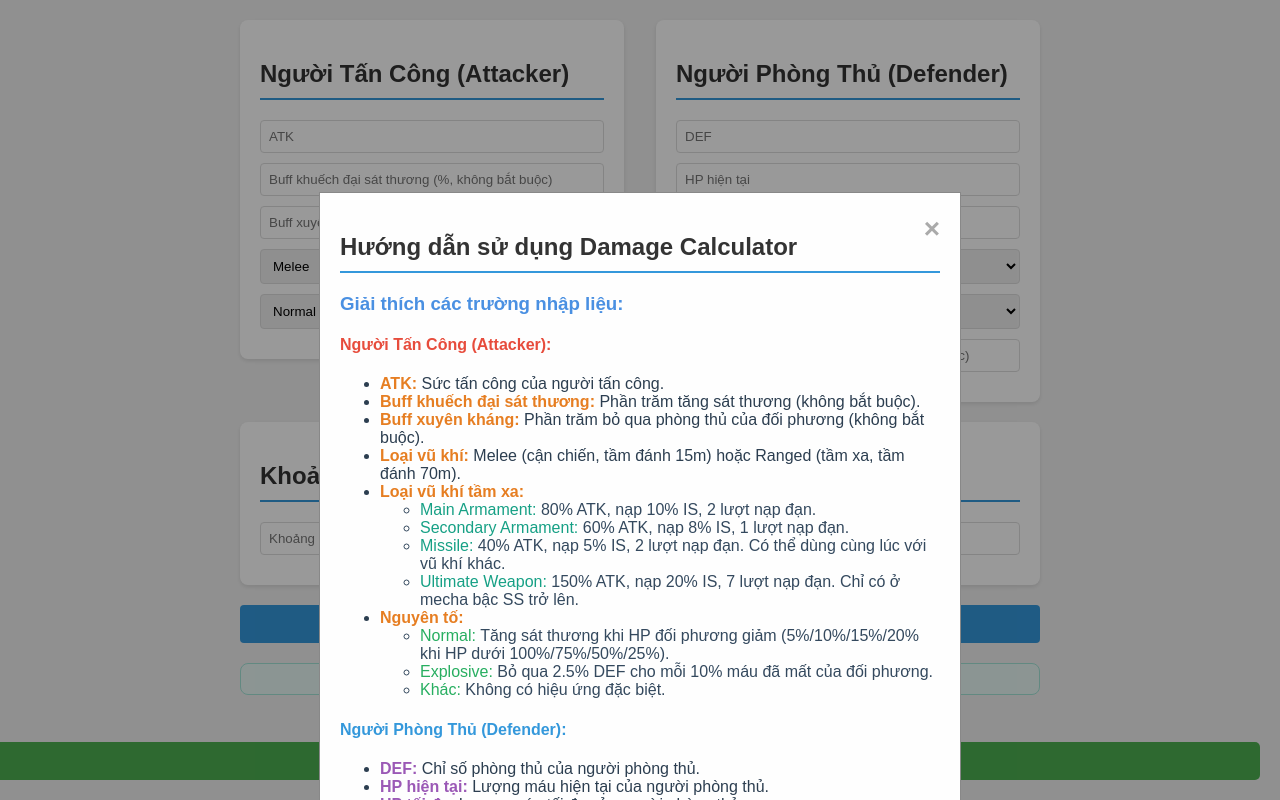
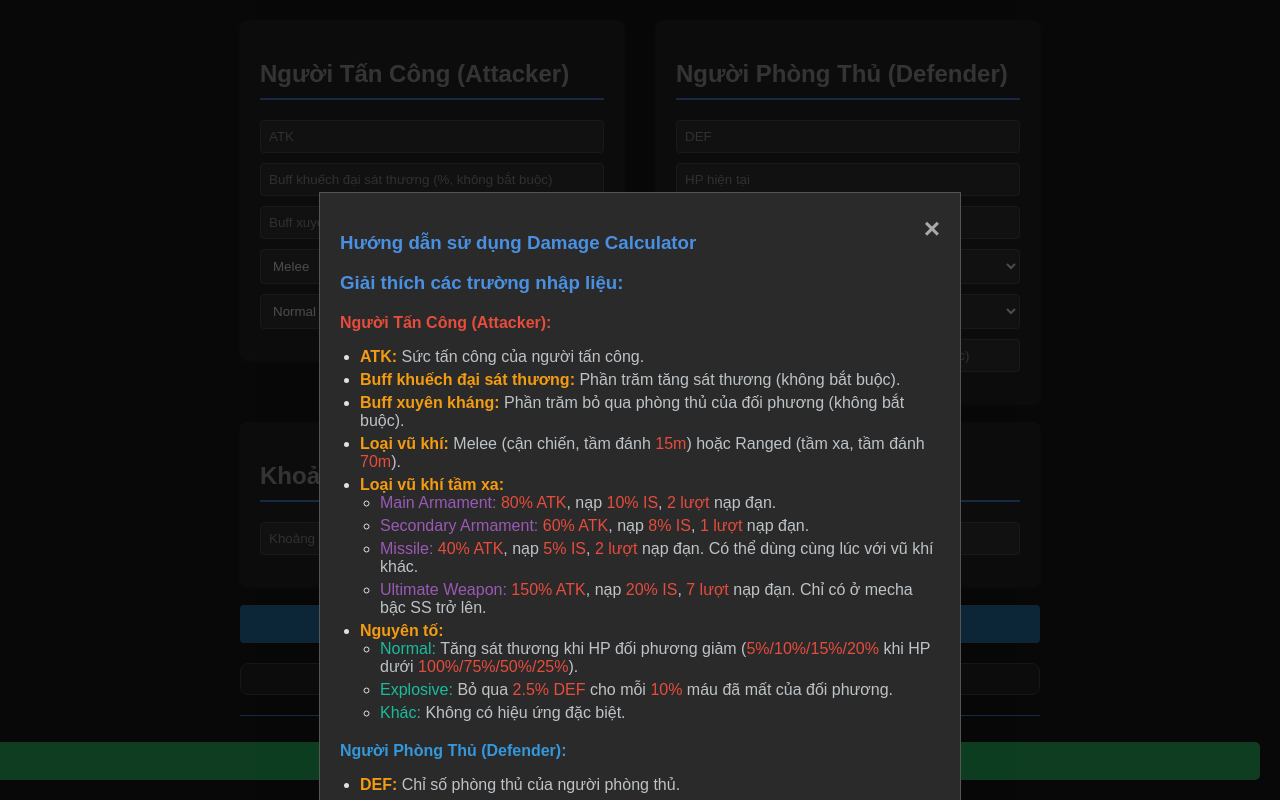
Before and after one commit to RoleplayHelp/T-yr-4KSIS, a plain HTML site: page index.html in a window 1280 px wide. Both pictures are taken after a click on the button "Help". Drawn offline with Linux system fonts and the light colour scheme.

Commit message:
Add files via upload

```diff
--- a/index.html
+++ b/index.html
@@ -3,7 +3,7 @@
 <head>
     <meta charset="UTF-8">
     <meta name="viewport" content="width=device-width, initial-scale=1.0">
-    <title>Damage Calculator Nâng Cao</title>
+    <title>Damage Calculator</title>
     <link rel="stylesheet" href="styles.css">
 </head>
 <body>
@@ -11,64 +11,74 @@
         <div class="column">
             <div class="container">
                 <h2>Người Tấn Công (Attacker)</h2>
-                <input type="number" id="atk" placeholder="ATK" required>
+                <input type="number" id="atk" placeholder="ATK">
                 <input type="number" id="dmgBuff" placeholder="Buff khuếch đại sát thương (%, không bắt buộc)">
                 <input type="number" id="penetration" placeholder="Buff xuyên kháng (%, không bắt buộc)">
-                <select id="weaponType" required>
+                <select id="weaponType">
                     <option value="melee">Melee</option>
                     <option value="ranged">Ranged</option>
                 </select>
-                <select id="rangedWeaponType" style="display: none;">
+                <select id="rangedWeaponType" style="display:none;">
                     <option value="mainArmament">Main Armament</option>
                     <option value="secondaryArmament">Secondary Armament</option>
                     <option value="missile">Missile</option>
                     <option value="ultimateWeapon">Ultimate Weapon</option>
                 </select>
-                <select id="attackerElement" required>
+                <select id="attackerElement">
                     <option value="normal">Normal</option>
                     <option value="explosive">Explosive</option>
-					<option value="other">Khác</option>
+                    <option value="other">Khác</option>
                 </select>
             </div>
         </div>
         <div class="column">
             <div class="container">
                 <h2>Người Phòng Thủ (Defender)</h2>
-                <input type="number" id="def" placeholder="DEF" required>
-                <input type="number" id="currentHP" placeholder="HP hiện tại" required>
-                <input type="number" id="maxHP" placeholder="HP tối đa" required>
-                <select id="block" required>
+                <input type="number" id="def" placeholder="DEF">
+                <input type="number" id="currentHP" placeholder="HP hiện tại">
+                <input type="number" id="maxHP" placeholder="HP tối đa">
+                <select id="block">
                     <option value="false">Không block</option>
                     <option value="true">Có block</option>
                 </select>
-                <select id="defenderElement" required>
+                <select id="defenderElement">
                     <option value="none">Không có hiệu ứng</option>
                     <option value="burn">Burn</option>
                     <option value="poison">Poison</option>
                     <option value="beam">Beam</option>
                 </select>
-				<input type="number" id="damageReduction" placeholder="Giảm sát thương nhận vào (%, Không bắt buộc)" min="0" max="200">
+                <input type="number" id="damageReduction" placeholder="Giảm sát thương nhận vào (%, Không bắt buộc)">
             </div>
         </div>
     </div>
+
     <div class="container">
         <h2>Khoảng Cách và Hit-rate</h2>
-        <input type="number" id="distance" placeholder="Khoảng cách giữa 2 mecha (m)" required>
+        <input type="number" id="distance" placeholder="Khoảng cách giữa 2 mecha (m)">
     </div>
-	<div id="errorMessage" style="color: red; margin-bottom: 10px; display: none;"></div>
+
+    <div id="errorMessage" style="color: red; margin-bottom: 10px; display: none;"></div>
+
     <button onclick="calculateDamage()">Tính Toán Sát Thương</button>
+
     <div id="result"></div>
+
     <div class="copyright">
         © 2024 Damage Calculator. Bản quyền thuộc về Discord: rafine7262
     </div>
+
     <button id="helpButton" class="help-button">Help</button>
+
     <div id="helpModal" class="modal">
         <div class="modal-content">
             <span class="close">&times;</span>
-            <h2>Hướng dẫn sử dụng Damage Calculator</h2>
-            <div id="helpContent"></div>
+            <h3>Hướng dẫn sử dụng Damage Calculator</h3>
+            <div id="helpContent">
+                <!-- Nội dung hướng dẫn sẽ được thêm vào đây bằng JavaScript -->
+            </div>
         </div>
     </div>
+
     <script src="script.js"></script>
 </body>
 </html>
--- a/script.js
+++ b/script.js
@@ -195,51 +195,51 @@ function showHelp() {
     const content = document.getElementById('helpContent');
 
     content.innerHTML = `
-        <h3 style="color: #4a90e2;">Giải thích các trường nhập liệu:</h3>
-        <h4 style="color: #e74c3c;">Người Tấn Công (Attacker):</h4>
-        <ul style="color: #2c3e50;">
-            <li><strong style="color: #e67e22;">ATK:</strong> Sức tấn công của người tấn công.</li>
-            <li><strong style="color: #e67e22;">Buff khuếch đại sát thương:</strong> Phần trăm tăng sát thương (không bắt buộc).</li>
-            <li><strong style="color: #e67e22;">Buff xuyên kháng:</strong> Phần trăm bỏ qua phòng thủ của đối phương (không bắt buộc).</li>
-            <li><strong style="color: #e67e22;">Loại vũ khí:</strong> Melee (cận chiến, tầm đánh 15m) hoặc Ranged (tầm xa, tầm đánh 70m).</li>
-            <li><strong style="color: #e67e22;">Loại vũ khí tầm xa:</strong>
-                <ul style="color: #34495e;">
-                    <li><span style="color: #16a085;">Main Armament:</span> 80% ATK, nạp 10% IS, 2 lượt nạp đạn.</li>
-                    <li><span style="color: #16a085;">Secondary Armament:</span> 60% ATK, nạp 8% IS, 1 lượt nạp đạn.</li>
-                    <li><span style="color: #16a085;">Missile:</span> 40% ATK, nạp 5% IS, 2 lượt nạp đạn. Có thể dùng cùng lúc với vũ khí khác.</li>
-                    <li><span style="color: #16a085;">Ultimate Weapon:</span> 150% ATK, nạp 20% IS, 7 lượt nạp đạn. Chỉ có ở mecha bậc SS trở lên.</li>
+        <h3>Giải thích các trường nhập liệu:</h3>
+        <h4 class="attacker">Người Tấn Công (Attacker):</h4>
+        <ul>
+            <li><strong>ATK:</strong> <span class="description">Sức tấn công của người tấn công.</span></li>
+            <li><strong>Buff khuếch đại sát thương:</strong> <span class="description">Phần trăm tăng sát thương (không bắt buộc).</span></li>
+            <li><strong>Buff xuyên kháng:</strong> <span class="description">Phần trăm bỏ qua phòng thủ của đối phương (không bắt buộc).</span></li>
+            <li><strong>Loại vũ khí:</strong> <span class="description">Melee (cận chiến, tầm đánh <span class="value">15m</span>) hoặc Ranged (tầm xa, tầm đánh <span class="value">70m</span>).</span></li>
+            <li><strong>Loại vũ khí tầm xa:</strong>
+                <ul>
+                    <li><span class="weapon">Main Armament:</span> <span class="description"><span class="value">80% ATK</span>, nạp <span class="value">10% IS</span>, <span class="value">2 lượt</span> nạp đạn.</span></li>
+                    <li><span class="weapon">Secondary Armament:</span> <span class="description"><span class="value">60% ATK</span>, nạp <span class="value">8% IS</span>, <span class="value">1 lượt</span> nạp đạn.</span></li>
+                    <li><span class="weapon">Missile:</span> <span class="description"><span class="value">40% ATK</span>, nạp <span class="value">5% IS</span>, <span class="value">2 lượt</span> nạp đạn. Có thể dùng cùng lúc với vũ khí khác.</span></li>
+                    <li><span class="weapon">Ultimate Weapon:</span> <span class="description"><span class="value">150% ATK</span>, nạp <span class="value">20% IS</span>, <span class="value">7 lượt</span> nạp đạn. Chỉ có ở mecha bậc SS trở lên.</span></li>
                 </ul>
             </li>
-            <li><strong style="color: #e67e22;">Nguyên tố:</strong>
-                <ul style="color: #34495e;">
-                   <li><span style="color: #27ae60;">Normal:</span> Tăng sát thương khi HP đối phương giảm (5%/10%/15%/20% khi HP dưới 100%/75%/50%/25%).</li>
-                    <li><span style="color: #27ae60;">Explosive:</span> Bỏ qua 2.5% DEF cho mỗi 10% máu đã mất của đối phương.</li>
-                    <li><span style="color: #27ae60;">Khác:</span> Không có hiệu ứng đặc biệt.</li>
+            <li><strong>Nguyên tố:</strong>
+                <ul>
+                    <li><span class="element">Normal:</span> <span class="description">Tăng sát thương khi HP đối phương giảm (<span class="value">5%/10%/15%/20%</span> khi HP dưới <span class="value">100%/75%/50%/25%</span>).</span></li>
+                    <li><span class="element">Explosive:</span> <span class="description">Bỏ qua <span class="value">2.5% DEF</span> cho mỗi <span class="value">10%</span> máu đã mất của đối phương.</span></li>
+                    <li><span class="element">Khác:</span> <span class="description">Không có hiệu ứng đặc biệt.</span></li>
                 </ul>
             </li>
         </ul>
-        <h4 style="color: #3498db;">Người Phòng Thủ (Defender):</h4>
-        <ul style="color: #2c3e50;">
-            <li><strong style="color: #9b59b6;">DEF:</strong> Chỉ số phòng thủ của người phòng thủ.</li>
-            <li><strong style="color: #9b59b6;">HP hiện tại:</strong> Lượng máu hiện tại của người phòng thủ.</li>
-            <li><strong style="color: #9b59b6;">HP tối đa:</strong> Lượng máu tối đa của người phòng thủ.</li>
-            <li><strong style="color: #9b59b6;">Block:</strong> Chọn có block hay không (nếu có, DEF được nhân đôi).</li>
-            <li><strong style="color: #9b59b6;">Hiệu ứng:</strong>
-                <ul style="color: #34495e;">
-                    <li><span style="color: #c0392b;">Burn:</span> Gây sát thương 3% HP tối đa, giảm 10% DEF.</li>
-                    <li><span style="color: #c0392b;">Poison:</span> Gây sát thương 3% HP tối đa.</li>
-                    <li><span style="color: #c0392b;">Beam:</span> Giảm 20% DEF.</li>
+        <h4 class="defender">Người Phòng Thủ (Defender):</h4>
+        <ul>
+            <li><strong>DEF:</strong> <span class="description">Chỉ số phòng thủ của người phòng thủ.</span></li>
+            <li><strong>HP hiện tại:</strong> <span class="description">Lượng máu hiện tại của người phòng thủ.</span></li>
+            <li><strong>HP tối đa:</strong> <span class="description">Lượng máu tối đa của người phòng thủ.</span></li>
+            <li><strong>Block:</strong> <span class="description">Chọn có block hay không (nếu có, DEF được nhân đôi).</span></li>
+            <li><strong>Hiệu ứng:</strong>
+                <ul>
+                    <li><span class="effect">Burn:</span> <span class="description">Gây sát thương <span class="value">3% HP tối đa</span>, giảm <span class="value">10% DEF</span>.</span></li>
+                    <li><span class="effect">Poison:</span> <span class="description">Gây sát thương <span class="value">3% HP tối đa</span>.</span></li>
+                    <li><span class="effect">Beam:</span> <span class="description">Giảm <span class="value">20% DEF</span>.</span></li>
                 </ul>
             </li>
-            <li><strong style="color: #9b59b6;">Giảm sát thương nhận vào (%):</strong> Phần trăm giảm sát thương của người phòng thủ. Sẽ được trừ trực tiếp từ % khuếch đại sát thương của người tấn công.</li>
+            <li><strong>Giảm sát thương nhận vào (%):</strong> <span class="description">Phần trăm giảm sát thương của người phòng thủ. Sẽ được trừ trực tiếp từ % khuếch đại sát thương của người tấn công.</span></li>
         </ul>
-        <h4 style="color: #f39c12;">Khoảng Cách:</h4>
-        <ul style="color: #2c3e50;">
-            <li>Khoảng cách giữa người tấn công và người phòng thủ, ảnh hưởng đến hit-rate.</li>
-            <li>Khoảng cách tối đa: Melee 15m, Ranged 70m. Vượt quá sẽ có hit-rate 0%.</li>
+        <h4 class="distance">Khoảng Cách:</h4>
+        <ul>
+            <li><span class="description">Khoảng cách giữa người tấn công và người phòng thủ, ảnh hưởng đến hit-rate.</span></li>
+            <li><span class="description">Khoảng cách tối đa: Melee <span class="value">15m</span>, Ranged <span class="value">70m</span>. Vượt quá sẽ có hit-rate 0%.</span></li>
         </ul>
-        <h3 style="color: #2ecc71;">Cách tính Hit-rate:</h3>
-        <p style="color: #2c3e50;">Hit-rate giảm 20% cho mỗi 1/3 tầm đánh của vũ khí. Tầm đánh: Melee 15m, Ranged 70m.</p>
+        <h4>Cách tính Hit-rate:</h4>
+        <p class="description">Hit-rate giảm <span class="value">20%</span> cho mỗi <span class="value">1/3</span> tầm đánh của vũ khí. Tầm đánh: Melee <span class="value">15m</span>, Ranged <span class="value">70m</span>.</p>
     `;
 
     modal.style.display = "block";
--- a/styles.css
+++ b/styles.css
@@ -3,15 +3,16 @@ body {
     max-width: 800px;
     margin: 0 auto;
     padding: 20px;
-    background-color: #f0f0f0;
+    background-color: #1a1a1a;
+    color: #e0e0e0;
 }
 
 .container {
-    background-color: #ffffff;
+    background-color: #2a2a2a;
     border-radius: 8px;
     padding: 20px;
     margin-bottom: 20px;
-    box-shadow: 0 2px 4px rgba(0, 0, 0, 0.1);
+    box-shadow: 0 2px 4px rgba(255, 255, 255, 0.1);
 }
 
 .row {
@@ -24,8 +25,8 @@ body {
 }
 
 h2 {
-    color: #333;
-    border-bottom: 2px solid #3498db;
+    color: #b0b0b0;
+    border-bottom: 2px solid #4a90e2;
     padding-bottom: 10px;
 }
 
@@ -33,14 +34,21 @@ input, select {
     width: 100%;
     padding: 8px;
     margin-bottom: 10px;
-    border: 1px solid #ddd;
+    border: 1px solid #555;
     border-radius: 4px;
     box-sizing: border-box;
+    background-color: #3a3a3a;
+    color: #ffffff;
+}
+
+input::placeholder, select::placeholder {
+    color: #a0a0a0;
+    opacity: 1;
 }
 
 button {
     width: 100%;
-    background-color: #3498db;
+    background-color: #2980b9;
     color: white;
     padding: 10px;
     border: none;
@@ -50,27 +58,35 @@ button {
 }
 
 button:hover {
-    background-color: #2980b9;
+    background-color: #3498db;
 }
 
 #result {
     margin-top: 20px;
-    background-color: #e8f8f5;
+    background-color: #2a2a2a;
     padding: 15px;
     border-radius: 8px;
-    border: 1px solid #a3e4d7;
+    border: 1px solid #4a4a4a;
 }
 
 .copyright {
     text-align: center;
     margin-top: 20px;
-    color: #666;
-    font-size: 0.8em;
+    color: #4a90e2;
+    font-size: 0.9em;
+    font-weight: bold;
+    text-shadow: 0 0 2px rgba(74, 144, 226, 0.3);
+    padding: 10px;
+    border-top: 1px solid #4a90e2;
+    transition: color 0.3s ease;
 }
 
-/* Styles mới cho kết quả */
+.copyright:hover {
+    color: #6aa9e9;
+}
+
 .main-result {
-    background-color: #f0f8ff;
+    background-color: #2a2a2a;
     border: 2px solid #4a90e2;
     border-radius: 8px;
     padding: 15px;
@@ -83,7 +99,7 @@ button:hover {
 }
 
 .highlight {
-    color: #e74c3c;
+    color: #ff6b6b;
     font-weight: bold;
     font-size: 20px;
 }
@@ -93,12 +109,24 @@ button:hover {
     bottom: 20px;
     right: 20px;
     padding: 10px 20px;
-    background-color: #4CAF50;
-    color: white;
+    background-color: #2ecc71;
+    color: #000000;
     border: none;
     border-radius: 5px;
     cursor: pointer;
     font-size: 16px;
+    font-weight: bold;
+    text-shadow: 0 0 2px rgba(255, 255, 255, 0.5);
+    transition: background-color 0.3s ease, transform 0.1s ease;
+}
+
+.help-button:hover {
+    background-color: #27ae60;
+    transform: scale(1.05);
+}
+
+.help-button:active {
+    transform: scale(0.95);
 }
 
 .modal {
@@ -110,20 +138,21 @@ button:hover {
     width: 100%;
     height: 100%;
     overflow: auto;
-    background-color: rgba(0,0,0,0.4);
+    background-color: rgba(0,0,0,0.7);
 }
 
 .modal-content {
-    background-color: #fefefe;
+    background-color: #2a2a2a;
     margin: 15% auto;
     padding: 20px;
-    border: 1px solid #888;
+    border: 1px solid #555;
     width: 80%;
     max-width: 600px;
+    color: #e0e0e0;
 }
 
 .close {
-    color: #aaa;
+    color: #aaaaaa;
     float: right;
     font-size: 28px;
     font-weight: bold;
@@ -132,7 +161,62 @@ button:hover {
 
 .close:hover,
 .close:focus {
-    color: black;
+    color: #ffffff;
     text-decoration: none;
     cursor: pointer;
 }
+
+#errorMessage {
+    color: #ff6b6b;
+    margin-bottom: 10px;
+}
+
+pre {
+    background-color: #3a3a3a;
+    padding: 10px;
+    border-radius: 4px;
+    overflow-x: auto;
+    color: #e0e0e0;
+}
+
+.modal-content h3 {
+    color: #4a90e2;
+    margin-bottom: 15px;
+}
+
+.modal-content h4 {
+    color: #2ecc71;
+    margin-top: 20px;
+    margin-bottom: 10px;
+}
+
+.modal-content ul {
+    color: #e0e0e0;
+    padding-left: 20px;
+}
+
+.modal-content li {
+    margin-bottom: 5px;
+}
+
+.modal-content strong {
+    color: #f39c12;
+}
+
+.modal-content .attacker { color: #e74c3c; }
+.modal-content .defender { color: #3498db; }
+.modal-content .weapon { color: #9b59b6; }
+.modal-content .element { color: #1abc9c; }
+.modal-content .distance { color: #f1c40f; }
+
+.modal-content .description {
+    color: #bdc3c7;
+}
+
+.modal-content .value {
+    color: #e74c3c;
+}
+
+.modal-content .effect {
+    color: #3498db;
+}
```
